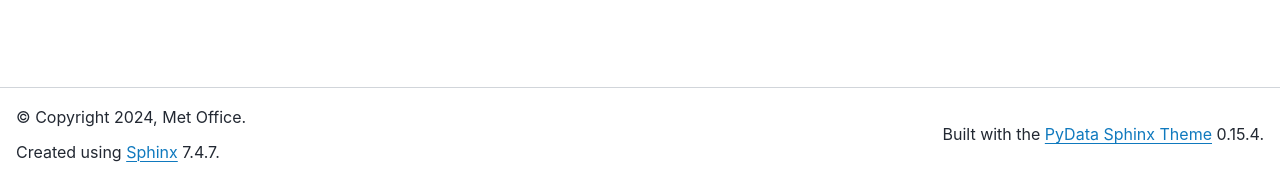
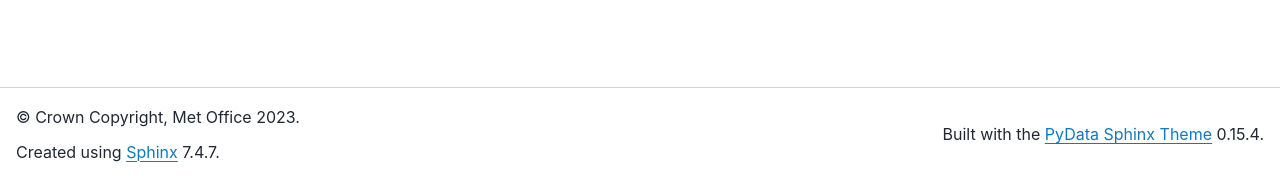
Before and after one commit to MetOffice/simulation-systems, a Sphinx documentation site: the page built from source/index.rst, in a window 1280 px wide. Shown: the part 719-897 px from the top of the page. Built offline with Sphinx 7.4.7 and the PyData theme 0.15.4, drawn with Linux system fonts in a browser that asks for light colours.

Commit message:
Add in Crown Copyright (#243)

```diff
--- /dev/null
+++ b/source/_templates/crown-copyright.html
@@ -0,0 +1,12 @@
+{# Displays the copyright information (which is defined in conf.py). #}
+{% if show_copyright and copyright %}
+<p class="copyright">
+    {% if hasdoc('copyright') %}
+    {% trans path=pathto('copyright'), copyright=copyright|e %}© <a href="{{ path }}">Crown Copyright, </a> {{ copyright }}.{% endtrans %}
+    <br/>
+    {% else %}
+    {% trans copyright=copyright|e %}© Crown Copyright, {{ copyright }}.{% endtrans %}
+    <br/>
+    {% endif %}
+</p>
+{% endif %}
--- a/source/conf.py
+++ b/source/conf.py
@@ -15,7 +15,7 @@ import datetime
 # -- Project information -----------------------------------------------------
 
 project = 'Simulation Systems'
-copyright = f'{datetime.datetime.now().year},  Met Office'
+copyright = f'Met Office 2023'
 author = 'Simulation Systems and Deployment Team'
 
 
@@ -51,7 +51,7 @@ html_css_files = ["custom.css"]
 html_theme = 'pydata_sphinx_theme'
 
 html_theme_options = {
-    "footer_start": ["copyright", "sphinx-version"],
+    "footer_start": ["crown-copyright", "sphinx-version"],
     "navigation_with_keys": False,
     "show_toc_level": 2,
     "show_prev_next": True,
```
